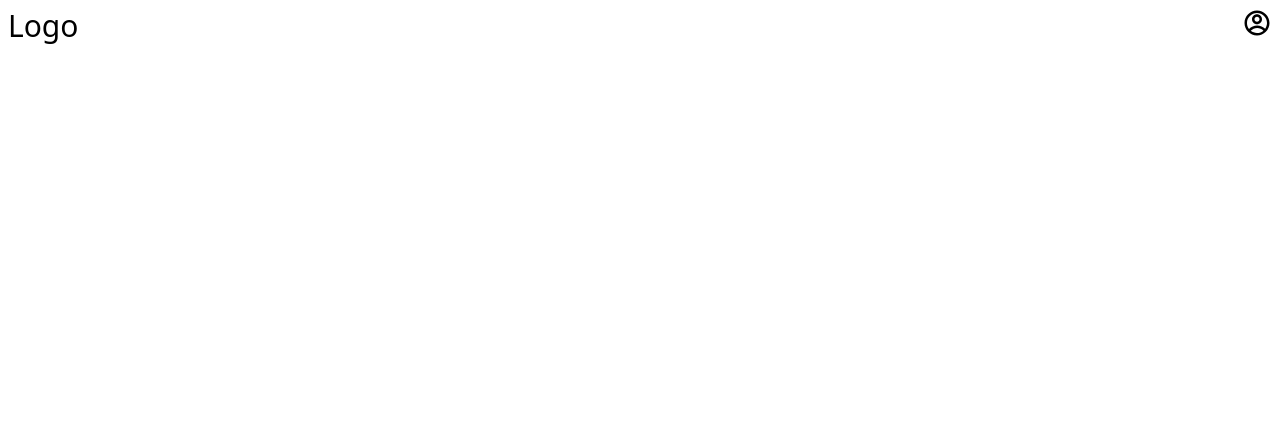
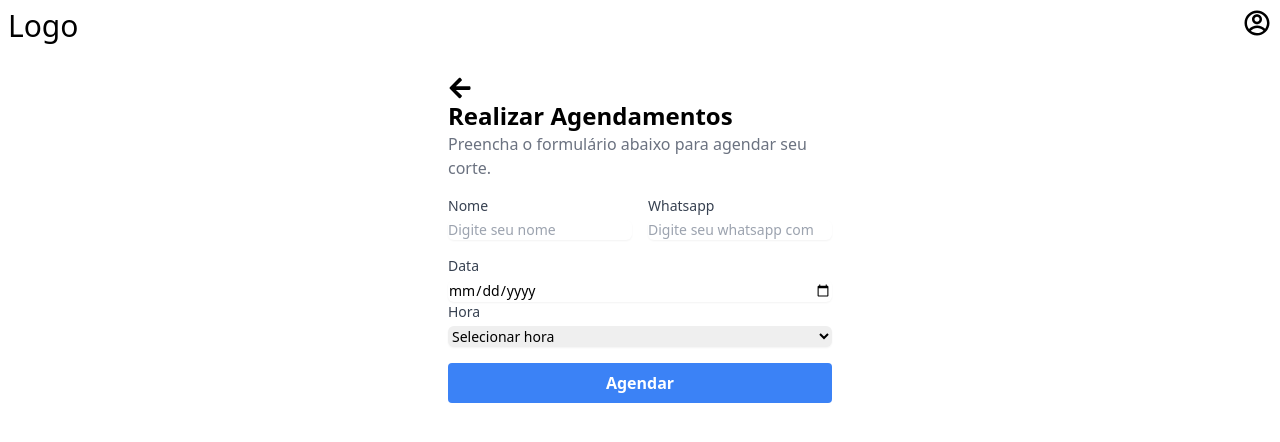
Before and after one commit to JoseErisvaldo/appCabeleireiro, a React (Create React App) app: page /realizaragendamentos in a window 1280 px wide. Before the commit this address had no page. Shown: the top 442 px of the page. Built offline with nearby package versions, Linux system fonts and the light colour scheme.

Commit message:
Feat: MakeAppointments

```diff
--- /dev/null
+++ b/src/Components/CompoMakeAppointments/CompoMakeAppointments.jsx
@@ -0,0 +1,57 @@
+import React from 'react';
+import { FaArrowLeft } from 'react-icons/fa';
+import { Link } from 'react-router-dom';
+import ArrowLeft from '../UI/Arrow/ArrowLeft';
+
+function CompoMakeAppointments() {
+  return (
+    <div className="max-w-md mx-auto p-4 sm:p-6 md:p-8">
+    <ArrowLeft to={'/'} />
+      <div className="space-y-4">
+        <div>
+          <h2 className="text-2xl font-bold">Realizar Agendamentos</h2>
+          <p className="text-gray-500 dark:text-gray-400">Preencha o formulário abaixo para agendar seu corte.</p>
+        </div>
+        <form className="space-y-4" id="appointmentForm">
+          <div className="grid grid-cols-1 gap-4 sm:grid-cols-2">
+            <div>
+              <label htmlFor="name" className="block text-sm font-medium text-gray-700">Nome</label>
+              <input type="text" id="name" className="mt-1 focus:ring-indigo-500 focus:border-indigo-500 block w-full shadow-sm sm:text-sm border-gray-300 rounded-md" placeholder="Digite seu nome" />
+            </div>
+            <div>
+              <label htmlFor="phone" className="block text-sm font-medium text-gray-700">Whatsapp</label>
+              <input type="number" id="phone" className="mt-1 focus:ring-indigo-500 focus:border-indigo-500 block w-full shadow-sm sm:text-sm border-gray-300 rounded-md" placeholder="Digite seu whatsapp com DD" />
+            </div>
+          </div>
+          <div classN
+          ame="grid grid-cols-1 gap-4 sm:grid-cols-2">
+            <div>
+              <label htmlFor="date" className="block text-sm font-medium text-gray-700">Data</label>
+              <input type="date" id="date" className="mt-1 focus:ring-indigo-500 focus:border-indigo-500 block w-full shadow-sm sm:text-sm border-gray-300 rounded-md" />
+            </div>
+            <div>
+              <label htmlFor="time" className="block text-sm font-medium text-gray-700">Hora</label>
+              <select id="time" className="mt-1 focus:ring-indigo-500 focus:border-indigo-500 block w-full shadow-sm sm:text-sm border-gray-300 rounded-md">
+                <option value="">Selecionar hora</option>
+                <option value="9:00 AM">9:00 AM</option>
+                <option value="10:00 AM">10:00 AM</option>
+                <option value="11:00 AM">11:00 AM</option>
+                <option value="12:00 PM">12:00 PM</option>
+                <option value="1:00 PM">1:00 PM</option>
+                <option value="2:00 PM">2:00 PM</option>
+                <option value="3:00 PM">3:00 PM</option>
+                <option value="4:00 PM">4:00 PM</option>
+                <option value="5:00 PM">5:00 PM</option>
+              </select>
+            </div>
+          </div>
+          <button type="submit" className="w-full bg-blue-500 hover:bg-blue-700 text-white font-bold py-2 px-4 rounded">
+            Agendar
+          </button>
+        </form>
+      </div>
+    </div>
+  );
+}
+
+export default CompoMakeAppointments;
--- /dev/null
+++ b/src/Pages/MakeAppointments/MakeAppointments.jsx
@@ -0,0 +1,12 @@
+import React from 'react';
+import CompoMakeAppointments from '../../Components/CompoMakeAppointments/CompoMakeAppointments';
+
+function MakeAppointments() {
+  return (
+    <div>
+        <CompoMakeAppointments/>
+    </div>
+  );
+}
+
+export default MakeAppointments;
--- a/src/Routes.js
+++ b/src/Routes.js
@@ -2,6 +2,7 @@ import React from 'react';
 import { BrowserRouter, Routes, Route } from 'react-router-dom';
 import Home from './Pages/Home/Home';
 import Header from './Components/Header/Header'
+import MakeAppointments from './Pages/MakeAppointments/MakeAppointments';
 
 export default function AppRoutes() {
   return (
@@ -9,6 +10,7 @@ export default function AppRoutes() {
     <Header />
       <Routes>
         <Route path="/" element={<Home />} />
+        <Route path="/realizaragendamentos" element={<MakeAppointments />} />
       </Routes>
     </BrowserRouter>
   );
```
